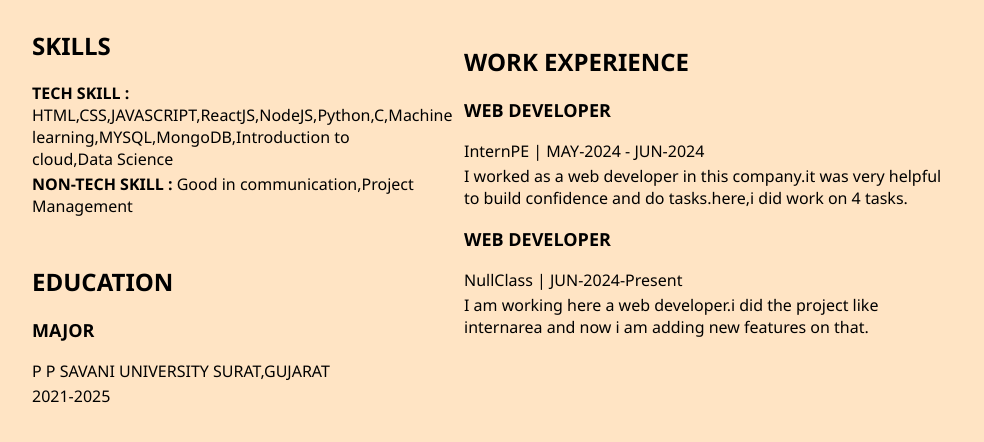
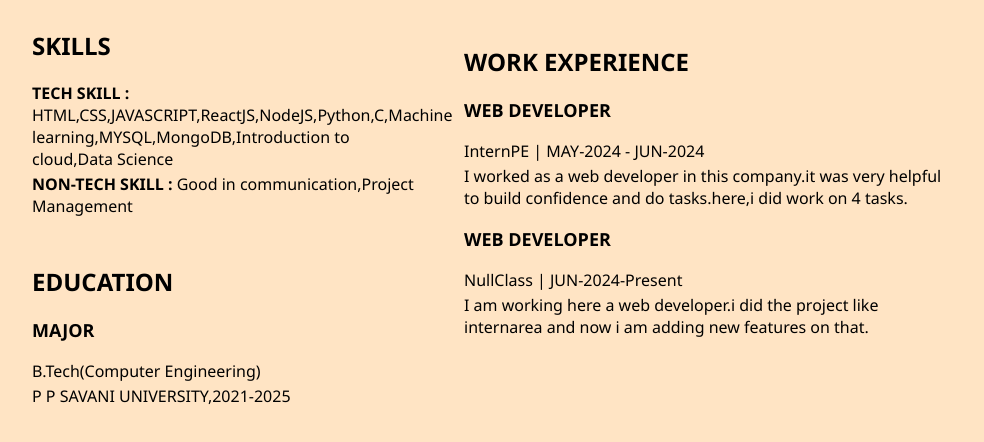
Before and after one commit to Archipatel12/MyResume, a plain HTML site: page index.html in a window 1280 px wide. Shown: the part 420-862 px from the top of the page, without its empty margins (152-1136 px from the left). Drawn offline with Linux system fonts and the light colour scheme.

Commit message:
index.html

```diff
--- a/index.html
+++ b/index.html
@@ -2,7 +2,7 @@
 	<head>
 		<link href="style.css" rel="stylesheet">
         <link rel="stylesheet" href="https://cdnjs.cloudflare.com/ajax/libs/font-awesome/5.15.4/css/all.min.css">
-		<title>Your Name resume</title>
+		<title>Archi Resume</title>
 	</head>
 
 	<body>
@@ -40,11 +40,10 @@
 					<h2>EDUCATION</h2>
 					<h3>MAJOR</h3>
 	<p>
-		P P SAVANI UNIVERSITY
-        SURAT,GUJARAT
+B.Tech(Computer Engineering)
 	</p>
 	<p>
-		2021-2025
+		P P SAVANI UNIVERSITY,2021-2025
 	</p>
 				</section>
 			</article>
```
